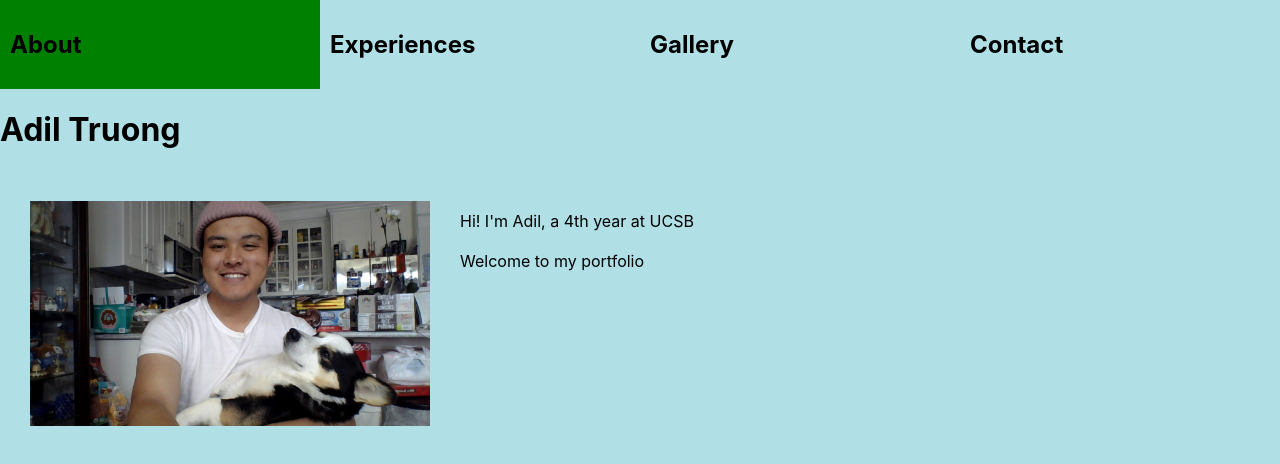
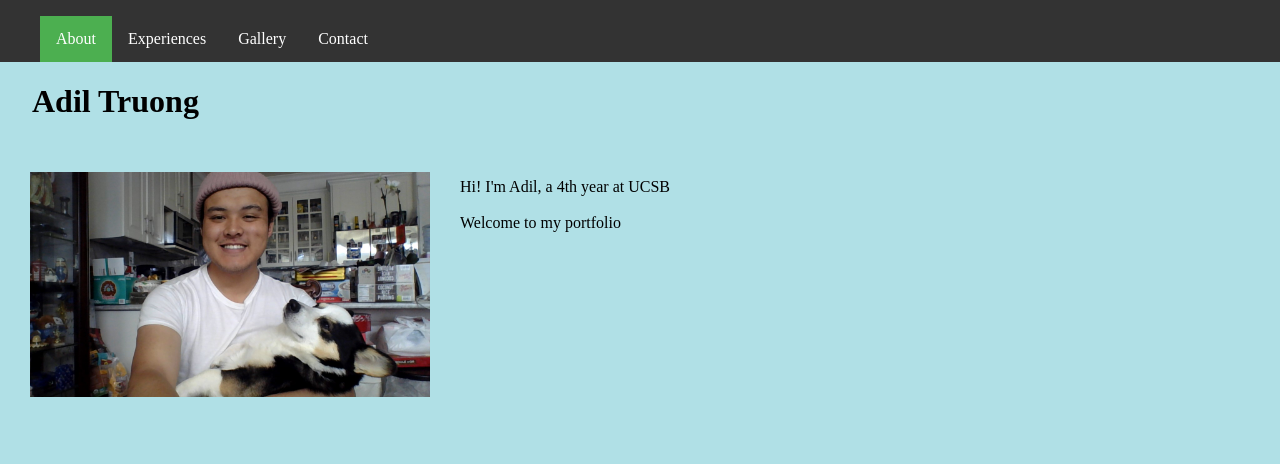
Before and after one commit to adiltruong/react-site, a React (Create React App) app in the folder website/: page / in a window 1280 px wide. Shown: the top 464 px of the page. Built offline with nearby package versions, Linux system fonts and the light colour scheme.

Commit message:
finished about

```diff
--- a/website/src/App.css
+++ b/website/src/App.css
@@ -37,19 +37,16 @@
   }
 }
 
-ul {
+.nav-bar {
   list-style-type: none;
   margin: 0;
   padding: 0;
   overflow: hidden;
   background-color: #333;
-  position: -webkit-sticky; /* Safari */
-  position: sticky;
+  position: relative;
+  left:0;
   top: 0;
-}
-
-.nav-bar {
-  display: flex;
+  font-family: TimesNewRoman;
 }
 
 h2 {
@@ -60,22 +57,12 @@ body {
   background-color: powderblue;
 }
 
-ul {
+.nav-bar ul li {
+  float:left;
   list-style-type: none;
-  margin: 0;
-  padding: 0;
-  overflow: hidden;
-  background-color: #333;
-  position: -webkit-sticky; /* Safari */
-  position: sticky;
-  top: 0;
 }
 
-li {
-  float: left;
-}
-
-li a {
+.nav-bar ul li a {
   display: block;
   color: white;
   text-align: center;
@@ -83,7 +70,7 @@ li a {
   text-decoration: none;
 }
 
-li a:hover {
+.nav-bar ul li a:hover {
   background-color: #111;
 }
 
@@ -187,3 +174,12 @@ div {
   object-fit: cover;
   cursor: pointer;
 }
+
+h1 {
+  text-indent: 1em;
+  font-family: TimesNewRoman;
+}
+
+p {
+  font-family: TimesNewRoman;
+}
--- a/website/src/App.js
+++ b/website/src/App.js
@@ -39,7 +39,7 @@ export class App extends Component {
     return (
       <div className="body">
         <div className="nav-bar">
-          <Tablist tabs={tabs}
+          <Tablist className="tab" tabs={tabs}
           changeTab={this.changeTab}
           activeTab={this.state.activeTab}/>
         </div>
--- a/website/src/Components/Tab.js
+++ b/website/src/Components/Tab.js
@@ -3,18 +3,12 @@ import React, {Component} from 'react';
 export class Tab extends Component {
   addStyling = () => {
     if(this.props.tab.id === this.props.activeTab){
-      return {backgroundColor: 'green'}
+      return 'active'
+      }
     }
-    else {
-      return {backgrounfColor: 'gray'}
-    }
-  }
   render() {
     return (
-      <div className='tab' style={this.addStyling()}
-           onClick={this.props.changeTab.bind(this, this.props.tab.id)}>
-        <h2>{this.props.tab.title}</h2>
-      </div>
+           <li onClick={this.props.changeTab.bind(this, this.props.tab.id)} className= {this.addStyling()}> <a><span>{this.props.tab.title}</span></a></li>
     );
   }
 }
--- a/website/src/Components/Tablist.js
+++ b/website/src/Components/Tablist.js
@@ -3,11 +3,16 @@ import Tab from './Tab';
 
 export class Tablist extends Component {
   render() {
-    return this.props.tabs.map((indtab) => (
+    const tab = this.props.tabs.map((indtab) => (
       <Tab tab={indtab}
       changeTab={this.props.changeTab}
-      activeTab={this.props.activeTab}/>
-    ));
+      activeTab={this.props.activeTab}/> ));
+    return (
+        <ul id="nav-bar-list">
+          {tab}
+        </ul>
+
+    );
 
   }
 }
```
